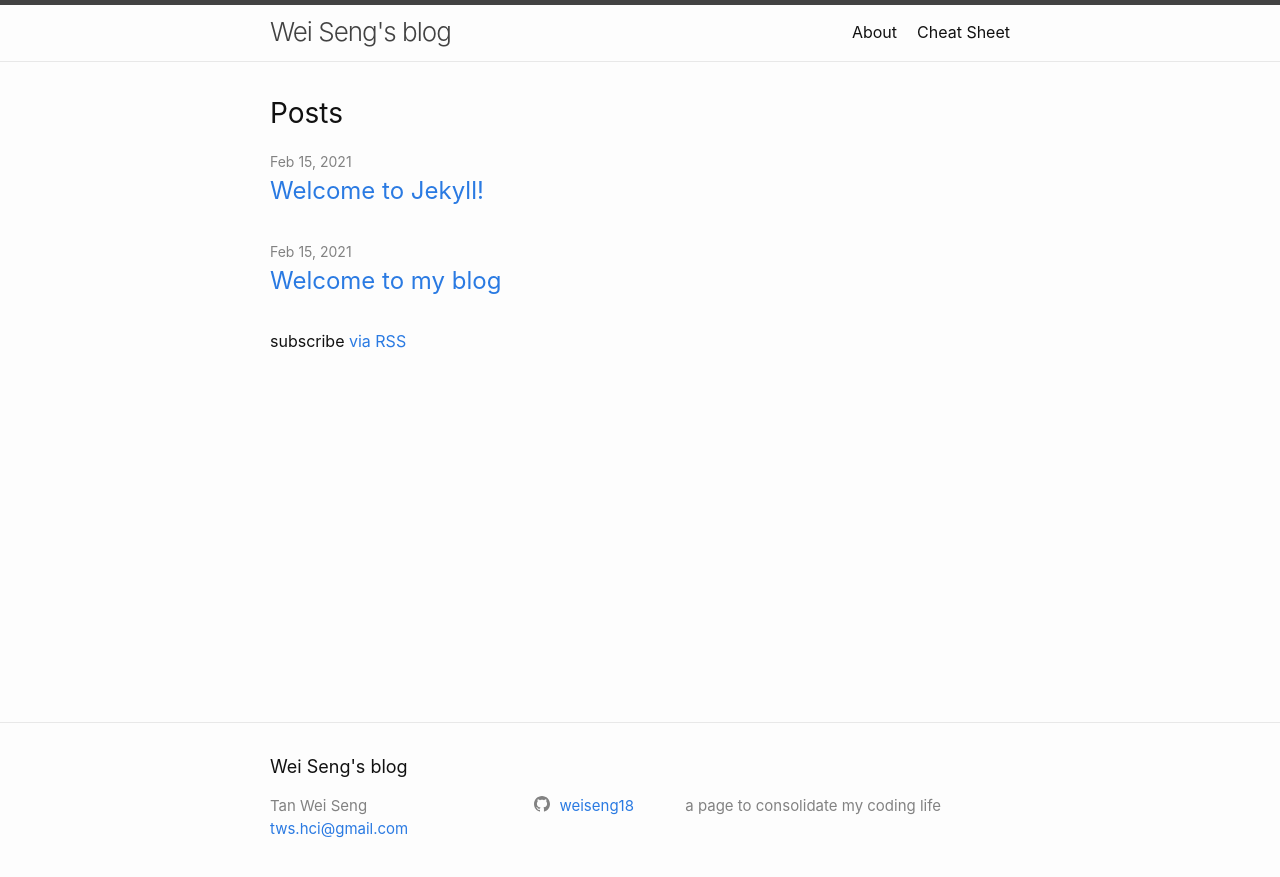
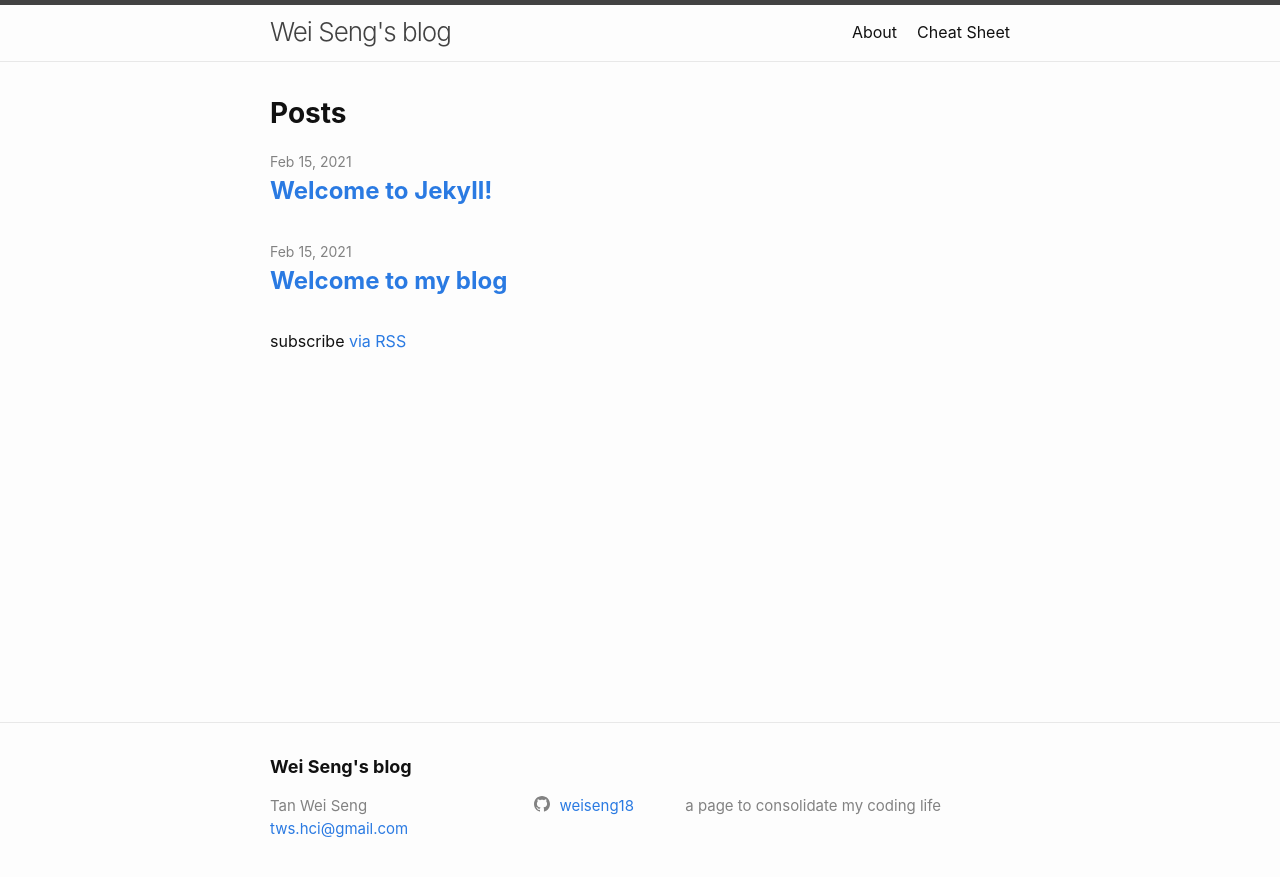
Before and after one commit to weiseng18/archived-blog, a Jekyll site: the page built from index.md, in a window 1280 px wide. Shown: the top 877 px of the page. Built offline with Jekyll 4.4.1, drawn with Linux system fonts in a browser that asks for light colours.

Commit message:
[_includes] link main.css to all pages via header.html include

```diff
--- a/_includes/header.html
+++ b/_includes/header.html
@@ -27,4 +27,8 @@
       </nav>
     {%- endif -%}
   </div>
+
+  <!-- changed manually -->
+  <link rel="stylesheet" type="text/css" href="/assets/css/main.css"/>
+
 </header>
```
